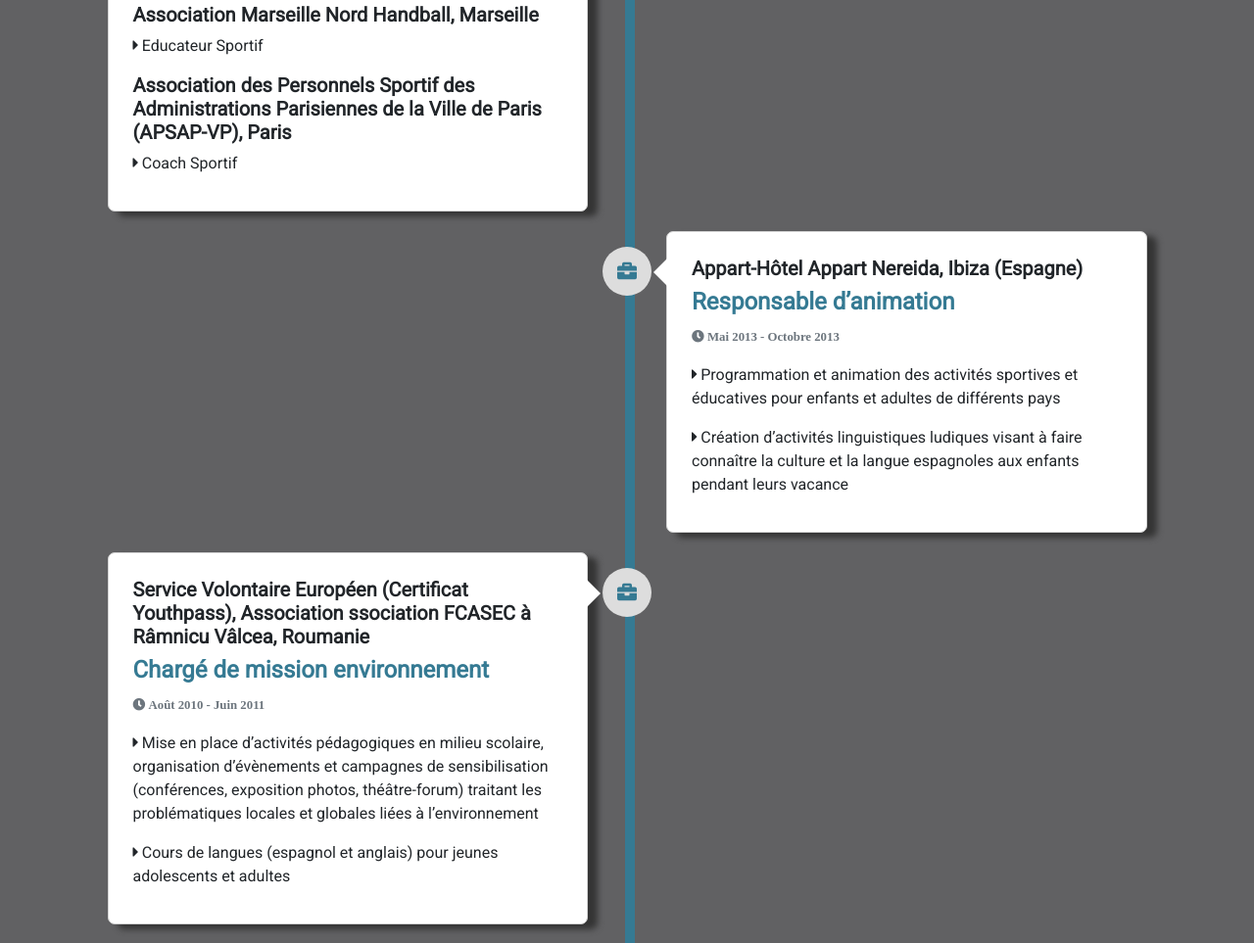
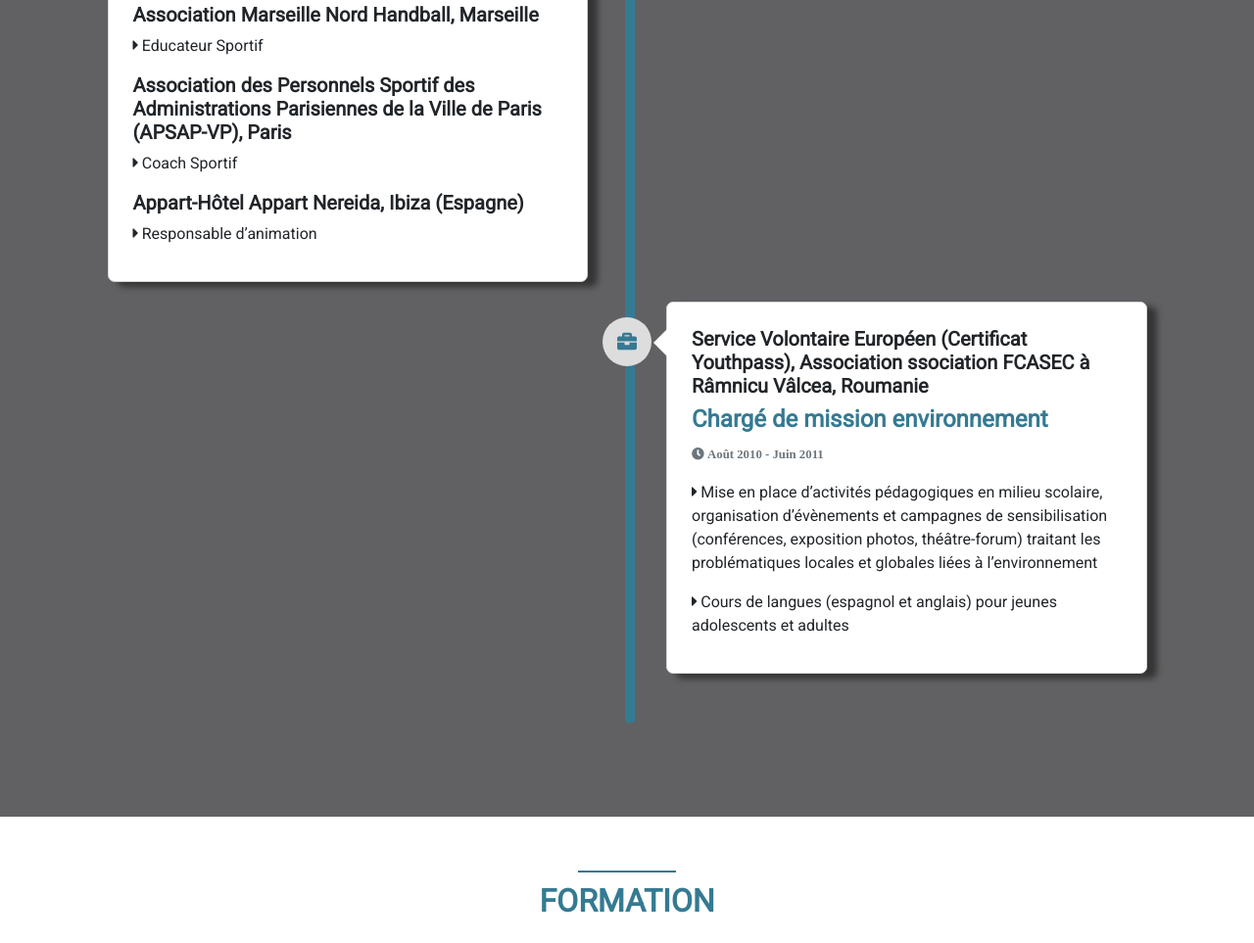
Before and after one commit to Javibz/CV_RAMON_JAVIER, a plain HTML site: page index.html in a window 1280 px wide. Shown: the part 2177-3140 px from the top of the page at 98% size. Drawn offline with nearby package versions, Linux system fonts and the light colour scheme.

Commit message:
add updated resume and delete commented code

```diff
--- a/css/style.css
+++ b/css/style.css
@@ -6,6 +6,7 @@ body {
 
 h1,h2,h3,h4,h5,h6 {
 	font-weight: bold;
+	width: 100%;
 }
 
 img {
@@ -101,13 +102,6 @@ ul, ol {
 	margin: 0 auto;
 	float: none;
 }
-
-/*.contact {
-	background-color: #040466;
-	opacity: 0.9;
-	padding-top: 10px;
-	margin-bottom: 10px;
-}*/
 
 .contact h2 {
 	text-align: center;
@@ -275,7 +269,6 @@ ul, ol {
 	position: relative;
 	box-shadow: 10px 5px 6px #353535;
 	background-color: #fff;
-
 }
 
 .timeline-panel-container-inverted .timeline-panel {
@@ -338,7 +331,6 @@ ul, ol {
 }
 
 .education-block h5 {
-	/*color: #888;*/
 	font-size: 20px;
 	font-style: italic;
 	margin-bottom: 15px;
@@ -386,47 +378,6 @@ ul, ol {
 	-webkit-filter: none;
 }
 
-/* RECOMMANDATIONS CAROUSEL*/
-/*
-#recommandations {
-	background-color: #fff;
-}
-
-#recommandations .heading h2 {
-	color: #1818a3;
-}
-
-.carousel-control-prev, .carousel-control-next {
-	background-image: none;
-	color: #1818a3;
-}
-
-.carousel-control-prev:hover, .carousel-control-next:hover {
-	color: #000;
-}
-
-.carousel-indicators {
-	bottom: 0;
-}
-
-.carousel-indicators li {
-	border: 0.5px solid #1818a3;
-	background-color: #1818a3;
-}
-
-.carousel-indicators li .active {
-	background-color: #1818a3;
-}
-
-#myCarousel .carousel-item {
-	padding: 40px 30px;
-}
-
-#myCarousel .carousel-item h3 {
-	color: #1818a3;
-	font-style: italic;
-}*/
-
 /* FOOTER */
 
 footer {
@@ -450,10 +401,6 @@ footer .fas:hover {
 	font-size: 30px;
 }
 
-/*footer .fa-heart {
-	color: #c60909;
-}*/
-
 .social-media {
 	display: flex;
 	flex-direction: row;
--- a/index.html
+++ b/index.html
@@ -1,7 +1,7 @@
 <!DOCTYPE html>
 <html>
 	<head>
-		<title>Mon CV</title>
+		<title>RAMON_JAVIER_CV</title>
 		<meta charset="utf-8">
 		<meta name="viewport" content="width=device-width, initial-scale=1">
 		<link rel="stylesheet" href="https://stackpath.bootstrapcdn.com/bootstrap/4.1.3/css/bootstrap.min.css">
@@ -40,29 +40,6 @@
 	        </div>
 	    </nav>
 
-<!-- 	<div class="row presentation">
-		<section id="about">
-			<div class="contact">
-				<div class="profile-picture">
-					<img src="images/fotoCV04.png" alt="Javi" class="rounded-circle">
-				</div>
-				<h2>Javier RAMON GRUNEWALD</h2>
-				<br>
-				<div class="emailphone">
-					<p class="email"><span class="far fa-envelope"></span> <strong>Email :</strong> ramonjavi8@gmail.com</p>
-					<p><span class="fas fa-mobile-alt"></span> <strong>Téléphone :</strong> 07 62 45 35 54</p>
-				</div>
-			</div>
-		</section>
-		<section id="hello" class="col-md-6">
-				<h2>Hello, bienvenue sur mon CV</h2>
-				<br>
-				<h3>En reconversion professionnelle, je prépare une formation en Développement Web & Mobile.<br><br>Actuellement je suis à la recherche d'une entreprise dans le cadre d'un contrat de professionalisation.</h3>
-				<a href="docs/CV_RAMON_JAVIER.pdf" class="button1" target="_blank"><span class="fas fa-download"></span> Télécharger CV</a>
-		</section>
-	</div>
-
- -->
 		<section id="about">
 			<div class="container">
 				<div class="row">
@@ -87,8 +64,6 @@
 				</div>
 			</div>
 		</section>
-
-
 
 		<section id="skills">
 			<div class="blue-divider"></div>
@@ -193,7 +168,7 @@
 						<div class="timeline-panel-container">
 							<div class="timeline-panel">
 								<div class="timeline-heading">
-									<h4>Experience dans le sport</h4>
+									<h4>Experience dans le sport et l'animation</h4>
 									<p class="text-muted"><small class="fas fa-clock"> Septembre 2014 - Août 2015</small></p>
 								</div>
 								<div class="timeline-body">
@@ -201,6 +176,8 @@
 									<p><span class="fas fa-caret-right"></span> Educateur Sportif</p>
 									<h5>Association des Personnels Sportif des Administrations Parisiennes de la Ville de Paris (APSAP-VP), Paris</h5>
 									<p><span class="fas fa-caret-right"></span> Coach Sportif</p>
+									<h5>Appart-Hôtel Appart Nereida, Ibiza (Espagne)</h5>
+									<p><span class="fas fa-caret-right"></span> Responsable d’animation</p>
 								</div>
 							</div>
 						</div>
@@ -208,22 +185,6 @@
 					<li>
 						<div class="timeline-badge"><span class="fas fa-briefcase"></span></div>
 						<div class="timeline-panel-container-inverted">
-							<div class="timeline-panel">
-								<div class="timeline-heading">
-									<h3>Appart-Hôtel Appart Nereida, Ibiza (Espagne)</h3>
-									<h4>Responsable d’animation</h4>
-									<p class="text-muted"><small class="fas fa-clock"> Mai 2013 - Octobre 2013</small></p>
-								</div>
-								<div class="timeline-body">
-									<p><span class="fas fa-caret-right"></span> Programmation et animation des activités sportives et éducatives pour enfants et adultes de différents pays</p>
-									<p><span class="fas fa-caret-right"></span> Création d’activités linguistiques ludiques visant à faire connaître la culture et la langue espagnoles aux enfants pendant leurs vacance</p>
-								</div>
-							</div>
-						</div>
-					</li>
-					<li>
-						<div class="timeline-badge"><span class="fas fa-briefcase"></span></div>
-						<div class="timeline-panel-container">
 							<div class="timeline-panel">
 								<div class="timeline-heading">
 									<h3>Service Volontaire Européen (Certificat Youthpass), Association ssociation FCASEC à Râmnicu Vâlcea, Roumanie</h3>
```
Also changed, not shown: 2 other files.
